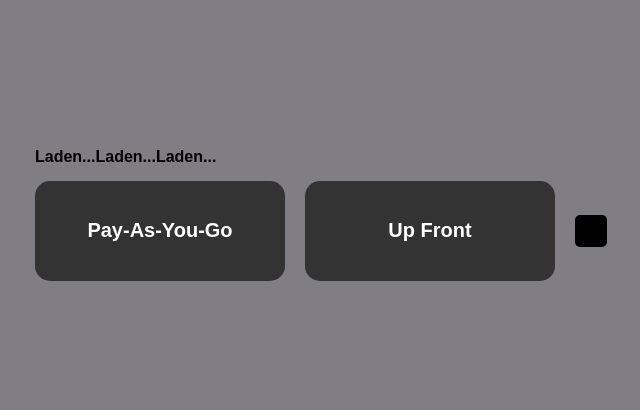
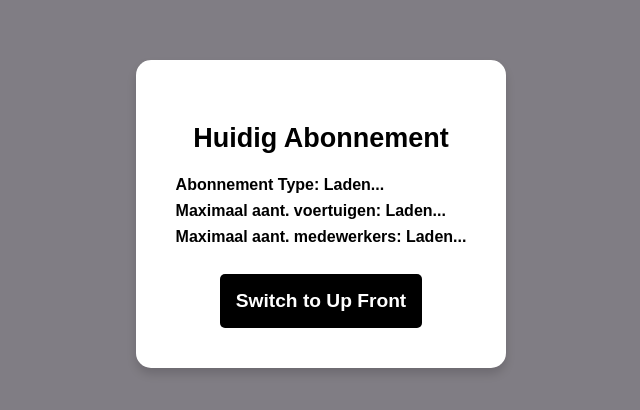
Before and after one commit to Mellewessel408/untitled, a React (Vite) app: page /HoofdschermZakelijkBeheerder/AbonnementWijzigen in a window 1280 px wide. Shown: the part 194-604 px from the top of the page, without its empty margins (319-959 px from the left). Built offline with nearby package versions, Linux system fonts and the light colour scheme; no server answers.

Commit message:
Abonnement Wijziging Update

```diff
--- a/src/ZakelijkBeheerder/AbonnementWijzigen.css
+++ b/src/ZakelijkBeheerder/AbonnementWijzigen.css
@@ -27,3 +27,60 @@
 .grote-knop:active {
     background-color: #222; /* Nog donkerdere kleur bij klikken */
 }
+
+.card-container {
+    display: flex;
+    justify-content: space-around; /* Space between cards */
+    align-items: flex-start;
+    gap: 20px; /* Adjust spacing between cards */
+    flex-wrap: wrap; /* Wrap cards if screen size is small */
+}
+
+
+.card {
+    background-color: #fff;
+    padding: 40px; /* Increase padding */
+    border-radius: 15px; /* Slightly larger corner radius */
+    box-shadow: 0 6px 10px rgba(0, 0, 0, 0.15); /* Enhance shadow */
+    width: 90%;
+    max-width: 500px; /* Increase max width */
+    text-align: center;
+    font-size: 18px; /* Increase font size inside the card */
+}
+
+
+/* Style the labels */
+.card-labels {
+    margin-bottom: 20px;
+    display: flex;
+    flex-direction: column; /* Stack labels vertically */
+    align-items: flex-start; /* Align labels to the left */
+}
+
+.card-label {
+    margin: 15px 0;
+    font-size: 18px; /* Slightly larger text */
+    color: #495057;
+    line-height: 1.5; /* Increase line spacing */
+}
+
+
+.card-buttons button {
+    padding: 15px 30px; /* Increase padding for a larger button */
+    font-size: 18px; /* Larger text */
+    border: none;
+    border-radius: 8px; /* Slightly larger corner radius */
+    background-color: #007bff;
+    color: white;
+    cursor: pointer;
+    transition: background-color 0.3s, transform 0.2s;
+}
+
+.card-buttons button:hover {
+    background-color: #0056b3;
+    transform: scale(1.05); /* Add a hover scaling effect */
+}
+
+.card-buttons button:active {
+    background-color: #003f7f;
+}
--- a/src/ZakelijkBeheerder/AbonnementWijzigen.jsx
+++ b/src/ZakelijkBeheerder/AbonnementWijzigen.jsx
@@ -1,5 +1,5 @@
 import "./AbonnementWijzigen.css";
-import { useEffect, useState } from "react";
+import React, { useEffect, useState } from "react";
 import { useAccount } from "../Login/AccountProvider.jsx";
 import { useNavigate } from "react-router-dom";
 
@@ -7,8 +7,9 @@ function AbonnementWijzigen() {
     const [abonnement, setAbonnement] = useState('');
     const [maxVoertuigen, setMaxVoertuigen] = useState(null);
     const [maxMedewerkers, setMaxMedewerkers] = useState(null);
+    const [newAbonnement, setNewAbonnement] = useState(null);
 
-    const { currentAccountId } = useAccount();
+    const { currentAccountId, logout } = useAccount();
     const navigate = useNavigate();
 
     useEffect(() => {
@@ -34,34 +35,81 @@ function AbonnementWijzigen() {
         };
 
         fetchAbonnement();
-        console.log(currentAccountId)
-        console.log("State:", { abonnement, maxVoertuigen, maxMedewerkers });
-
     }, [currentAccountId, navigate]);
 
-    const paygAbbo = () => {
-        console.log("Pay-As-You-Go clicked");
+    const switchAbonnement = async () => {
+        // Switch between abonnement types
+        const newType = abonnement === "Up Front" ? "Pay-As-You-Go" : "Up Front";
+        const newMaxVoertuigen = abonnement === "Up Front" ? 10 : 5; // Example values, adjust as needed
+        const newMaxMedewerkers = abonnement === "Up Front" ? 50 : 25; // Example values, adjust as needed
+
+        // Create the payload with correct data structure
+        const payload = {
+            abonnementType: newType,
+            maxVoertuigen: newMaxVoertuigen,
+            maxMedewerkers: newMaxMedewerkers
+        };
+
+        // Log the payload to verify the data
+        console.log("Payload:", payload);
+        console.log("AccountId", currentAccountId)
+
+        try {
+            // Make the POST request with the correct accountId as a query parameter and the payload in the body
+            const response = await fetch(`https://localhost:44318/api/Abonnement/Create?accountId=${currentAccountId}`, {
+                method: "POST",
+                headers: {
+                    "Content-Type": "application/json"
+                },
+                body: JSON.stringify(payload) // Send the payload as the request body
+            });
+
+            // Check the response status
+            if (response.ok) {
+                const responsedata = await response.json();
+                setNewAbonnement({
+                    abonnementType: responsedata.abonnementType,
+                    maxVoertuigen: responsedata.maxVoertuigen,
+                    maxMedewerkers: responsedata.maxMedewerkers,
+                });
+            } else {
+                console.error('Fout bij wijzigen abonnement:', response.status);
+                alert('Er is iets fout gegaan bij het wijzigen van het abonnement.');
+            }
+        } catch (error) {
+            console.error('Kan abonnement niet wijzigen:', error.message);
+            alert('Er is iets fout gegaan bij het wijzigen van het abonnement.');
+        }
     };
 
-    const upAbbo = () => {
-        console.log("Up Front clicked");
-    };
 
     return (
         <>
-            <div>
-                <label>{abonnement || "Laden..."}</label>
-                <label>{maxVoertuigen!== null ? maxVoertuigen : "Laden..."}</label>
-                <label>{maxMedewerkers !== null ? maxMedewerkers : "Laden..."}</label>
-            </div>
-            <div className="button-container">
-                <button className="grote-knop" onClick={paygAbbo}>
-                    Pay-As-You-Go
-                </button>
-                <button className="grote-knop" onClick={upAbbo}>
-                    Up Front
-                </button>
-                <button></button>
+            <div className="card-container">
+                <div className="card">
+                    <h2>Huidig Abonnement</h2>
+                    <div className="card-labels">
+                        <label><strong>Abonnement Type:</strong> {abonnement || "Laden..."}</label>
+                        <label><strong>Maximaal aant. voertuigen:</strong> {maxVoertuigen !== null ? maxVoertuigen : "Laden..."}</label>
+                        <label><strong>Maximaal aant. medewerkers:</strong> {maxMedewerkers !== null ? maxMedewerkers : "Laden..."}</label>
+                    </div>
+                    {newAbonnement === null && (
+                        <button onClick={switchAbonnement}>
+                            Switch to {abonnement === "Up Front" ? "Pay-As-You-Go" : "Up Front"}
+                        </button>
+                    )}
+                </div>
+
+                {newAbonnement && (
+                    <div className="card">
+                        <h2>Nieuw Abonnement</h2>
+                        <div className="card-labels">
+                            <label><strong>Abonnement Type:</strong> {newAbonnement.abonnementType}</label>
+                            <label><strong>Maximaal aant. voertuigen:</strong> {newAbonnement.maxVoertuigen}</label>
+                            <label><strong>Maximaal aant. medewerkers:</strong> {newAbonnement.maxMedewerkers}</label>
+                        </div>
+                    </div>
+                )}
             </div>
         </>
     );
```
